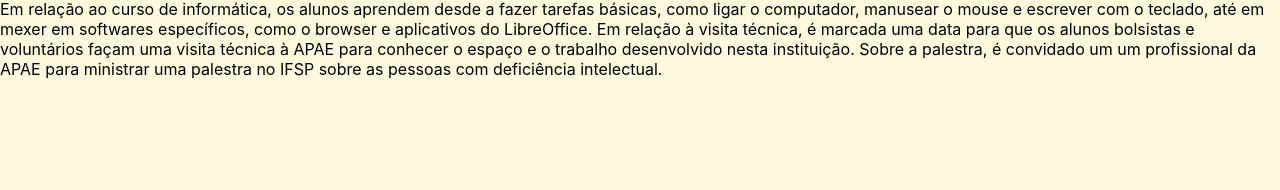
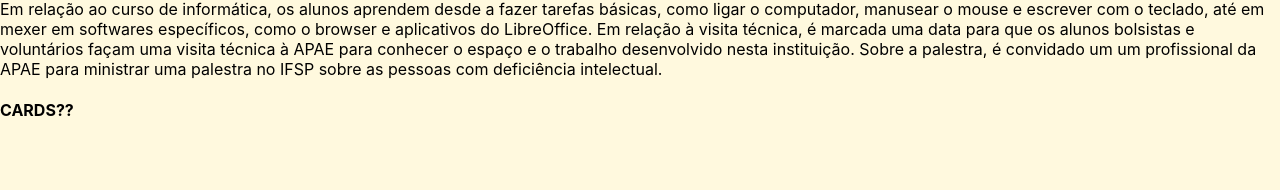
Before and after one commit to pet-ads/apae, a React (Create React App) app: page /acoes in a window 1280 px wide. Shown: the part 218-408 px from the top of the page. Built offline with nearby package versions, Linux system fonts and the light colour scheme.

Commit message:
cards em ações?

```diff
--- a/src/paginas/4-Acoes/acoes.js
+++ b/src/paginas/4-Acoes/acoes.js
@@ -6,6 +6,7 @@ export default function Acoes(){
             <h1>Ações</h1>
             <p> O projeto prevê três ações: aulas de informática básica, visita técnica à APAE e uma palestra sobre deficiência intelectual.</p>
             <p>Em relação ao curso de informática, os alunos aprendem desde a fazer tarefas básicas, como ligar o computador, manusear o mouse e escrever com o teclado, até em mexer em softwares específicos, como o browser e aplicativos do LibreOffice. Em relação à visita técnica, é marcada uma data para que os alunos bolsistas e voluntários façam uma visita técnica à APAE para conhecer o espaço e o trabalho desenvolvido nesta instituição. Sobre a palestra, é convidado um um profissional da APAE para ministrar uma palestra no IFSP sobre as pessoas com deficiência intelectual.</p>
+            <h4>CARDS??</h4>
         </section>
     )
 }
```
